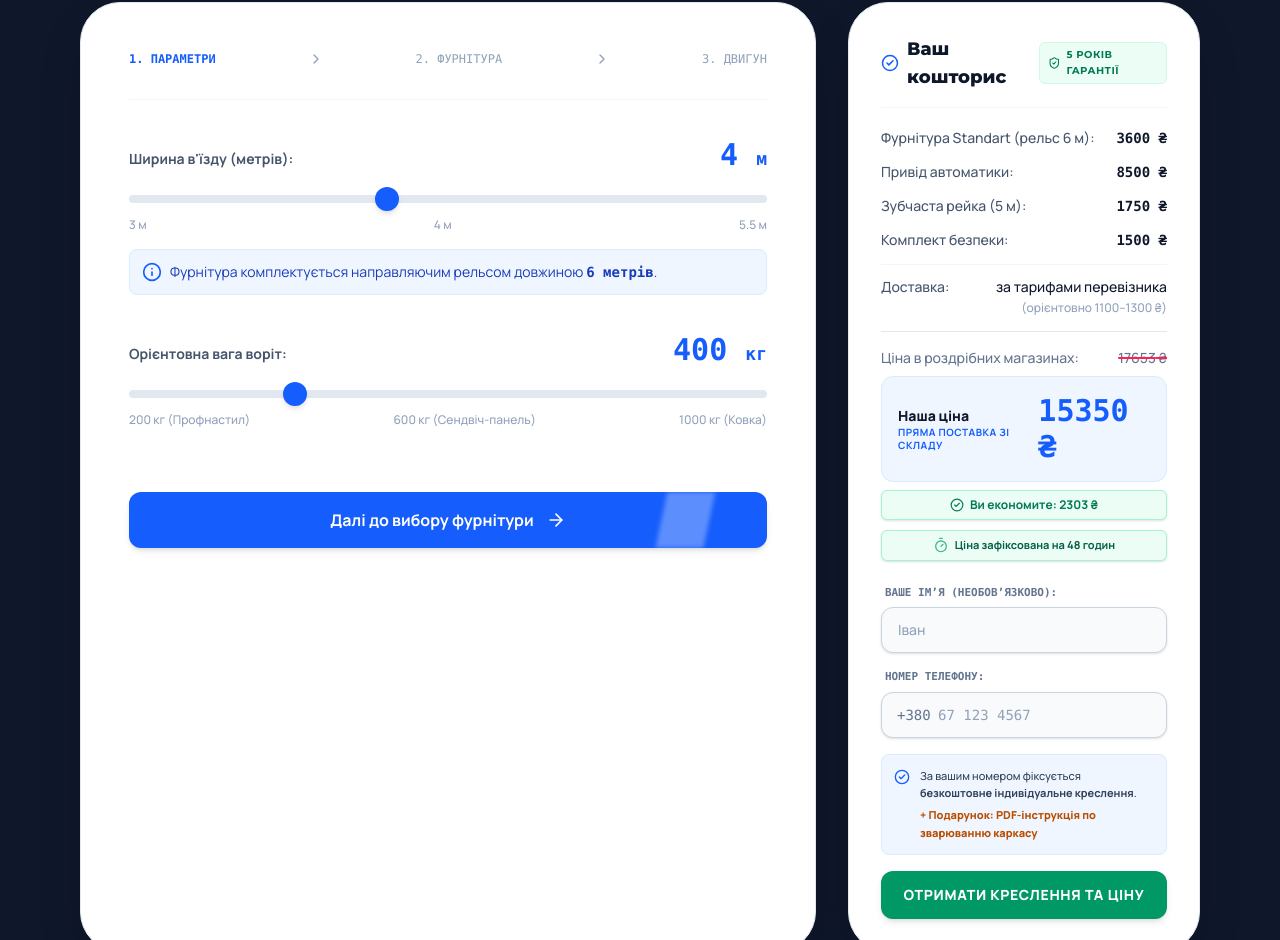
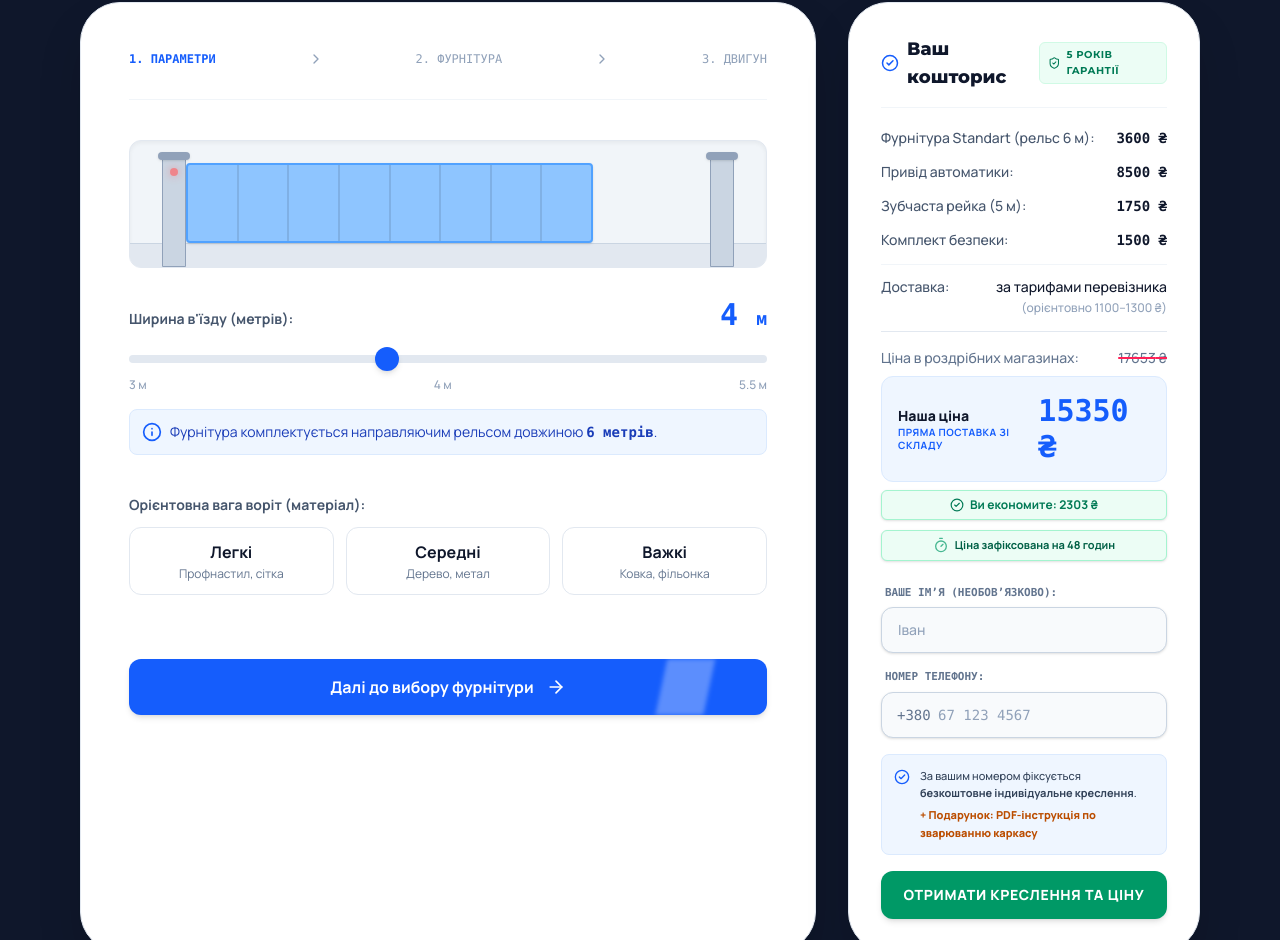
Before and after one commit to alex-calc/gate, a React (Vite) app: page / in a window 1280 px wide. Shown: the part 1081-2021 px from the top of the page. Built offline with nearby package versions, Linux system fonts and the light colour scheme.

Commit message:
feat: implement UX improvements (SVG visualizer, FOMO toasts, material cards)

```diff
--- a/src/App.tsx
+++ b/src/App.tsx
@@ -71,6 +71,69 @@ const HARDWARE_CATALOG = [
 // ============================================================
 // 🧩 ДОПОМІЖНІ КОМПОНЕНТИ
 // ============================================================
+
+function GateVisualizer({ width, weight }: { width: number, weight: number }) {
+  const widthPercent = 40 + ((width - 3) / 2.5) * 60;
+
+  let textureClass = "bg-blue-300";
+  let borderClass = "border-blue-400";
+  let pattern = null;
+
+  if (weight === 500) {
+    textureClass = "bg-amber-700/80";
+    borderClass = "border-amber-900";
+    pattern = (
+      <div className="absolute inset-0 opacity-20 flex flex-col justify-evenly">
+        <div className="h-px bg-black w-full" />
+        <div className="h-px bg-black w-full" />
+        <div className="h-px bg-black w-full" />
+        <div className="h-px bg-black w-full" />
+      </div>
+    );
+  } else if (weight >= 800) {
+    textureClass = "bg-slate-800";
+    borderClass = "border-slate-950";
+    pattern = (
+      <div className="absolute inset-0 opacity-40 flex justify-evenly">
+        <div className="w-1 h-full bg-slate-900" />
+        <div className="w-1 h-full bg-slate-900" />
+        <div className="w-1 h-full bg-slate-900" />
+        <div className="w-1 h-full bg-slate-900" />
+        <div className="w-1 h-full bg-slate-900" />
+      </div>
+    );
+  } else {
+    pattern = (
+      <div className="absolute inset-0 opacity-10 flex justify-evenly">
+        <div className="w-0.5 h-full bg-black" />
+        <div className="w-0.5 h-full bg-black" />
+        <div className="w-0.5 h-full bg-black" />
+        <div className="w-0.5 h-full bg-black" />
+        <div className="w-0.5 h-full bg-black" />
+        <div className="w-0.5 h-full bg-black" />
+        <div className="w-0.5 h-full bg-black" />
+      </div>
+    );
+  }
+
+  return (
+    <div className="w-full h-32 bg-slate-100 rounded-xl border border-slate-200 flex flex-col justify-end p-4 relative overflow-hidden mb-8 shadow-inner">
+      <div className="absolute bottom-0 left-0 w-full h-6 bg-slate-200 border-t border-slate-300"></div>
+      <div className="absolute bottom-0 left-4 sm:left-8 w-6 h-28 bg-slate-300 border border-slate-400 rounded-t-sm z-10 flex flex-col items-center">
+         <div className="w-8 h-2 bg-slate-400 rounded-sm -mt-1 shadow-sm"></div>
+         <div className="mt-2 w-2 h-2 rounded-full bg-red-400 animate-pulse shadow-[0_0_8px_rgba(248,113,113,0.8)]"></div>
+      </div>
+      <div className="absolute bottom-0 right-4 sm:right-8 w-6 h-28 bg-slate-300 border border-slate-400 rounded-t-sm z-10 flex flex-col items-center">
+         <div className="w-8 h-2 bg-slate-400 rounded-sm -mt-1 shadow-sm"></div>
+      </div>
+      <div className="absolute bottom-6 left-10 sm:left-14 h-20 transition-all duration-500 ease-out z-0 flex" style={{ width: `${widthPercent}%`, maxWidth: 'calc(100% - 4rem)' }}>
+        <div className={`w-full h-full ${textureClass} ${borderClass} border-2 rounded-sm relative overflow-hidden transition-colors duration-500 shadow-sm`}>
+          {pattern}
+        </div>
+      </div>
+    </div>
+  );
+}
 
 function TrustBar() {
   const items = [
@@ -283,6 +346,27 @@ export default function App() {
   ]);
   const [userQuestion, setUserQuestion] = useState('');
 
+  // --- FOMO Соціальний доказ ---
+  const [toastMessage, setToastMessage] = useState<string | null>(null);
+
+  useEffect(() => {
+    const messages = [
+      "Олексій (Київ) щойно замовив Edinger S8",
+      "Цю сторінку зараз переглядають 4 людини",
+      "Залишилось 2 комплекти Rotelli по старій ціні",
+      "Іван (Львів) додав Miller Technics у кошик",
+      "Остання покупка: 14 хвилин тому"
+    ];
+    const showRandomToast = () => {
+      const msg = messages[Math.floor(Math.random() * messages.length)];
+      setToastMessage(msg);
+      setTimeout(() => setToastMessage(null), 5000);
+      setTimeout(showRandomToast, 15000 + Math.random() * 15000);
+    };
+    const initialTimer = setTimeout(showRandomToast, 10000);
+    return () => clearTimeout(initialTimer);
+  }, []);
+
   // --- Нова логіка фурнітури ---
   const getGuideRailLength = (width: number) => {
     if (width <= 3.5) return 5;
@@ -457,6 +541,7 @@ export default function App() {
             {step === 1 && (
               <div className="space-y-10 animate-fadeIn">
                 <div>
+                  <GateVisualizer width={gateWidth} weight={gateWeight} />
                   <label className="flex justify-between items-end mb-3 text-slate-600">
                     <span className="text-sm font-bold mb-1">Ширина в'їзду (метрів):</span>
                     <span className="text-blue-600 font-mono font-bold text-3xl leading-none">{gateWidth} <span className="text-lg">м</span></span>
@@ -473,17 +558,24 @@ export default function App() {
                   </div>
                 </div>
                 <div>
-                  <label className="flex justify-between items-end mb-3 text-slate-600">
-                    <span className="text-sm font-bold mb-1">Орієнтовна вага воріт:</span>
-                    <span className="text-blue-600 font-mono font-bold text-3xl leading-none">{gateWeight} <span className="text-lg">кг</span></span>
-                  </label>
-                  <input type="range" min="200" max="1000" step="50" value={gateWeight}
-                    aria-label="Орієнтовна вага воріт у кілограмах"
-                    onChange={(e) => setGateWeight(parseInt(e.target.value))}
-                    className="w-full h-2 bg-slate-200 rounded-lg appearance-none cursor-pointer [&::-webkit-slider-thumb]:appearance-none [&::-webkit-slider-thumb]:w-6 [&::-webkit-slider-thumb]:h-6 [&::-webkit-slider-thumb]:bg-blue-600 [&::-webkit-slider-thumb]:rounded-full [&::-webkit-slider-thumb]:shadow-md hover:[&::-webkit-slider-thumb]:scale-110 [&::-webkit-slider-thumb]:transition-transform"
-                  />
-                  <div className="flex justify-between text-xs text-slate-400 mt-2 font-medium">
-                    <span>200 кг (Профнастил)</span><span>600 кг (Сендвіч-панель)</span><span>1000 кг (Ковка)</span>
+                  <h4 className="text-sm font-bold text-slate-600 mb-3">Орієнтовна вага воріт (матеріал):</h4>
+                  <div className="grid grid-cols-3 gap-2 sm:gap-3">
+                    {[
+                      { weight: 300, name: 'Легкі', sub: 'Профнастил, сітка' },
+                      { weight: 500, name: 'Середні', sub: 'Дерево, метал' },
+                      { weight: 800, name: 'Важкі', sub: 'Ковка, фільонка' },
+                    ].map(card => (
+                      <div key={card.weight}
+                        onClick={() => setGateWeight(card.weight)}
+                        className={`border rounded-xl p-3 cursor-pointer transition-all text-center flex flex-col items-center justify-center ${
+                          gateWeight === card.weight
+                          ? 'border-blue-600 bg-blue-50 ring-1 ring-blue-600 shadow-sm'
+                          : 'border-slate-200 bg-white hover:bg-slate-50 hover:border-slate-300'
+                        }`}>
+                        <div className="font-bold text-slate-900 text-sm sm:text-base">{card.name}</div>
+                        <div className="text-[10px] sm:text-xs text-slate-500 mt-0.5">{card.sub}</div>
+                      </div>
+                    ))}
                   </div>
                 </div>
                 <ShimmerButton onClick={() => setStep(2)} className="w-full bg-blue-600 hover:bg-blue-700 py-4 px-4 shadow-md mt-6">
@@ -847,6 +939,13 @@ export default function App() {
           </div>
         )}
       </div>
+      {/* ====== FOMO TOAST ====== */}
+      <div className={`fixed bottom-24 md:bottom-6 left-4 z-50 transition-all duration-500 transform ${toastMessage ? 'translate-y-0 opacity-100' : 'translate-y-10 opacity-0 pointer-events-none'}`}>
+        <div className="bg-slate-900/95 backdrop-blur-sm text-white px-4 py-3 rounded-xl shadow-2xl border border-slate-700 flex items-center gap-3 max-w-sm">
+          <div className="w-2 h-2 rounded-full bg-emerald-400 animate-pulse shrink-0" />
+          <p className="text-xs sm:text-sm font-medium leading-snug">{toastMessage}</p>
+        </div>
+      </div>
 
     </div>
   );
```
